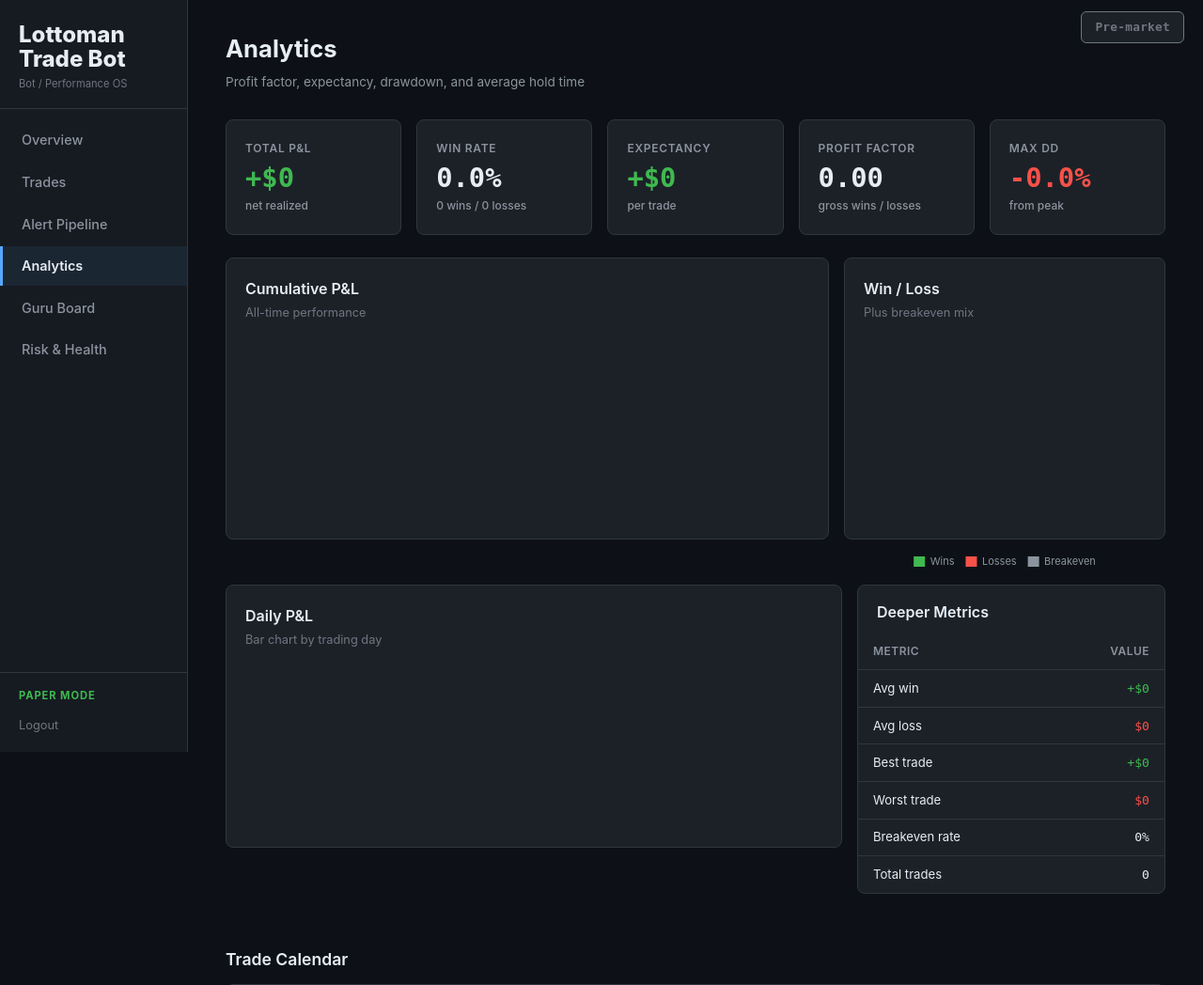
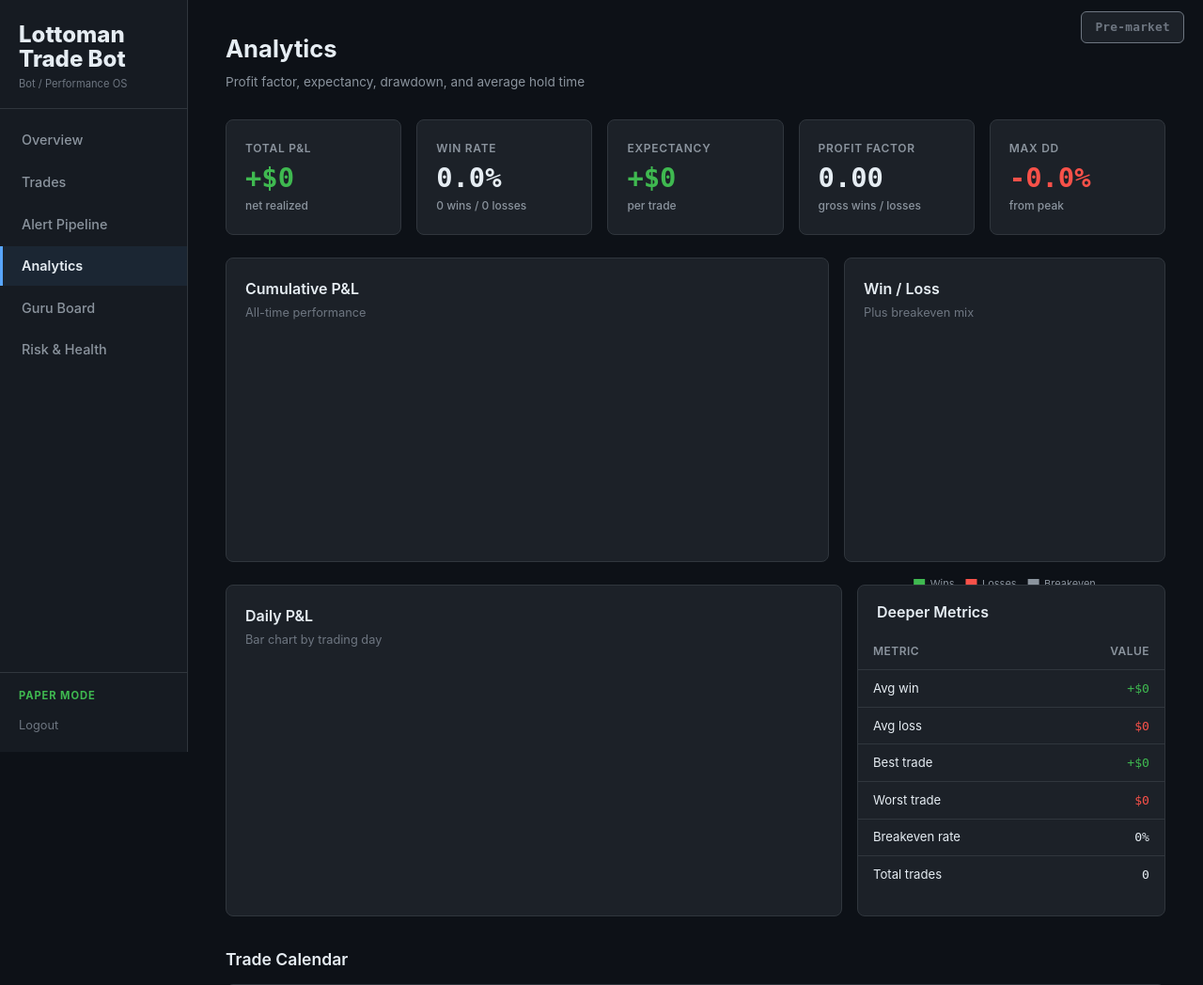
Before and after one commit to srinivas-thammanaboina/trading_journal, a FastAPI app: page /analytics in a window 1280 px wide. Shown: the top 1048 px of the page at 94% size. Run offline with FastAPI, Linux system fonts and the light colour scheme; the visitor is signed in with stand-in values (Sample User, id 1); a map, chart or similar area stays blank.

Commit message:
Fix analytics page: Daily P&L and Deeper Metrics equal height
Co-Authored-By: Claude Opus 4.6 (1M context) <noreply@anthropic.com>

```diff
--- a/app/static/css/style.css
+++ b/app/static/css/style.css
@@ -333,6 +333,10 @@ tbody tr:hover { background: rgba(88, 166, 255, 0.03); }
     grid-template-columns: 2fr 1fr;
     gap: 1rem;
     margin-bottom: 1.5rem;
+    align-items: stretch;
+}
+.chart-row > * {
+    min-height: 100%;
 }
 
 /* ── Pipeline funnel ──────────────────────────────── */
--- a/app/templates/analytics.html
+++ b/app/templates/analytics.html
@@ -60,7 +60,7 @@
 
 <!-- Charts row 2: Daily P&L bars + Deeper Metrics -->
 <div class="chart-row">
-    <div class="chart-container" style="height:280px;">
+    <div class="chart-container">
         <div class="chart-title">Daily P&L</div>
         <div class="chart-sub">Bar chart by trading day</div>
         <canvas id="dailyBars"></canvas>
--- a/app/templates/base.html
+++ b/app/templates/base.html
@@ -4,7 +4,7 @@
     <meta charset="UTF-8">
     <meta name="viewport" content="width=device-width, initial-scale=1.0">
     <title>{% block title %}Trading Journal{% endblock %}</title>
-    <link rel="stylesheet" href="/static/css/style.css?v=5">
+    <link rel="stylesheet" href="/static/css/style.css?v=6">
     <script src="https://cdn.jsdelivr.net/npm/chart.js@4/dist/chart.umd.min.js"></script>
     {% block head %}{% endblock %}
 </head>
```
